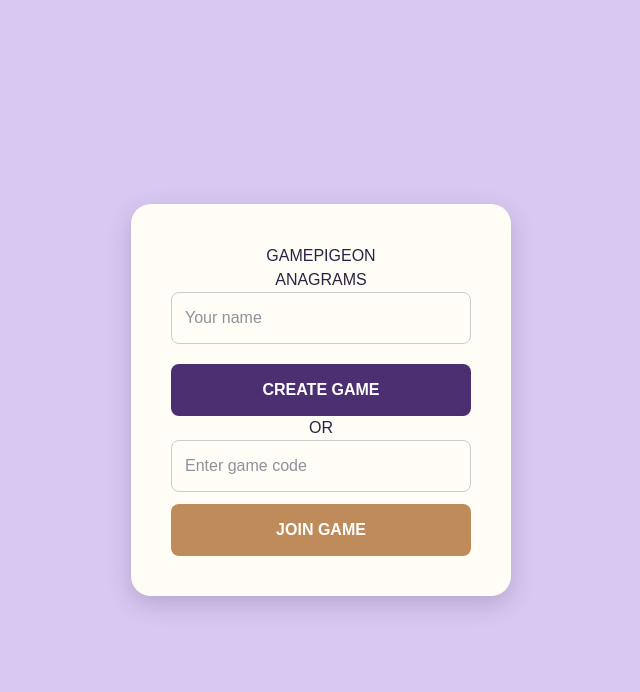
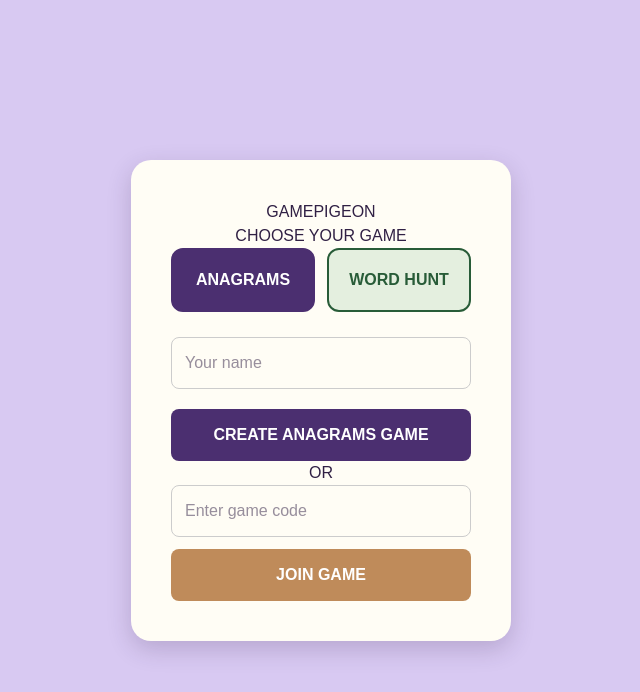
Before and after one commit to dasadishree/gamepigeon, a Next.js app in the folder frontend/: page /lobby in a window 1280 px wide. Shown: the top 692 px of the page, without its empty margins (319-959 px from the left). Built offline with nearby package versions, Linux system fonts and the light colour scheme.

Commit message:
lobby add wordhunt

```diff
--- a/frontend/app/lobby/page.tsx
+++ b/frontend/app/lobby/page.tsx
@@ -6,6 +6,7 @@ const API_URL = "http://127.0.0.1:8000";
 
 export default function LobbyPage() {
     const [joinCode, setJoinCode] = useState("");
+    const [selectedGame, setSelectedGame] = useState<"anagrams" | "wordhunt">("anagrams");
     const [playerId, setPlayerId] = useState("");
     const [message, setMessage] = useState("");
     const [loading, setLoading] = useState(false);
@@ -20,11 +21,11 @@ export default function LobbyPage() {
         setLoading(true);
 
         try{
-            const response = await fetch(`${API_URL}/game/anagrams/new`);
+            const response = await fetch(`${API_URL}/game/${selectedGame}/new`);
             const data = await response.json();
 
             const joinResponse = await fetch(
-                `${API_URL}/game/anagrams/join`,
+                `${API_URL}/game/${selectedGame}/join`,
                 {
                     method: "POST",
                     headers: {
@@ -38,12 +39,17 @@ export default function LobbyPage() {
             );
 
             const joinData = await joinResponse.json();
+            if(!joinData.success) {
+                setMessage(joinData.message || "couldnt join the game");
+                return;
+            }
 
             if(joinData.success) {
                 setMessage(`Game created! Code: ${data.game_id}`);
             }
 
             sessionStorage.setItem("gameId", data.game_id);
+            sessionStorage.setItem("gameType", selectedGame);
             sessionStorage.setItem("playerId", playerId.trim());
             router.push(`/lobby/${data.game_id}`);
         } catch {
@@ -62,7 +68,7 @@ export default function LobbyPage() {
         setLoading(true);
         try{
             const response = await fetch(
-                `${API_URL}/game/anagrams/join`,
+                `${API_URL}/game/${selectedGame}/join`,
                 {
                     method: "POST",
                     headers: {
@@ -84,6 +90,7 @@ export default function LobbyPage() {
 
             sessionStorage.setItem("gameId", joinCode.trim());
             sessionStorage.setItem("playerId", playerId.trim());
+            sessionStorage.setItem("gameType", selectedGame);
             router.push(`/lobby/${joinCode.trim()}`);
         } catch {
             setMessage("Couldn't connect to the server. Try again.");
@@ -113,7 +120,46 @@ export default function LobbyPage() {
                 boxShadow: "0 8px 25px rgba(48,32,68,0.2)",
             }}>
                 <h1>GAMEPIGEON</h1>
-                <h2>ANAGRAMS</h2>
+                <h2>CHOOSE YOUR GAME</h2>
+                {/* game selector */}
+                <div style={{
+                    display: "flex",
+                    gap: "12px",
+                    marginBottom: "25px",
+                }}>
+                    <button
+                        onClick={()=>setSelectedGame("anagrams")}
+                        style={{
+                            flex: 1,
+                            padding: "18px 8px",
+                            background: selectedGame==="anagrams" ? "#4b2f70" : "#eee6f7",
+                            color: selectedGame === "anagrams" ? "white" : "#4b2f70",
+                            border: "2px solid #4b2f70",
+                            borderRadius: "12px",
+                            cursor: "pointer",
+                            fontWeight: "bold"
+                        }}
+                    >
+                        ANAGRAMS
+                    </button>
+
+                    <button
+                        onClick={()=>setSelectedGame("wordhunt")}
+                        style={{
+                            flex: 1,
+                            padding: "18px 8px",
+                            background: selectedGame === "wordhunt" ? "#285c38" : "#e4efdf",
+                            color: selectedGame === "wordhunt" ? "white" : "#285c38",
+                            border: "2px solid #285c38",
+                            borderRadius: "12px",
+                            cursor: "pointer",
+                            fontWeight: "bold",
+                        }}
+                    >
+                        WORD HUNT
+                    </button>
+                </div>
+
                 <input
                     placeholder="Your name"
                     value={playerId}
@@ -141,7 +187,7 @@ export default function LobbyPage() {
                         cursor: "pointer",
                     }}
                 >
-                    CREATE GAME
+                    CREATE {selectedGame === "anagrams" ? "ANAGRAMS" : "WORD HUNT"} GAME
                 </button>
 
                 <p>OR</p>
```
